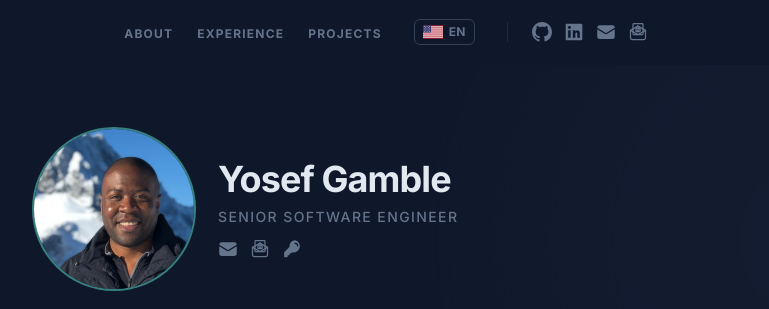
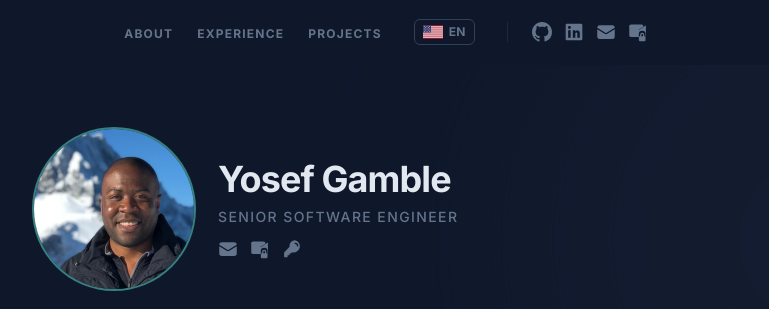
Before and after one commit to yegamble/portfolio, a Next.js app: page / in a window 1280 px wide. Shown: the top 309 px of the page, without its empty margins (254-1023 px from the left). Built offline with nearby package versions, Linux system fonts and the light colour scheme.

Commit message:
fix: redesign SecureEmailIcon as filled envelope with lock overlay in bottom-right

```diff
--- a/src/components/icons/index.tsx
+++ b/src/components/icons/index.tsx
@@ -50,18 +50,11 @@ export function EmailIcon({ className = 'h-5 w-5' }: IconProps) {
 
 export function SecureEmailIcon({ className = 'h-5 w-5' }: IconProps) {
   return (
-    <svg xmlns="http://www.w3.org/2000/svg" viewBox="0 0 24 24" fill="none" stroke="currentColor" strokeWidth="1.5" strokeLinecap="round" strokeLinejoin="round" className={className} aria-hidden="true">
-      {/* Open envelope — flap, body, bottom V */}
-      <path d="M21 10V19a2 2 0 01-2 2H5a2 2 0 01-2-2V10l9 5 9-5z" />
-      <path d="M3 10l9-5 9 5" />
-      {/* Letter paper peeking out */}
-      <rect x="6" y="2" width="12" height="13" rx="1" fill="none" />
-      {/* Lock on letter */}
-      <rect x="9.5" y="7.5" width="5" height="4" rx="0.75" />
-      <path d="M10.75 7.5V6.25a1.25 1.25 0 012.5 0V7.5" fill="none" />
-      {/* Checkmark inside lock */}
-      <path d="M11 9.75l0.75 0.75L13 9.25" fill="none" />
-    </svg>
+    <BaseIcon viewBox="0 0 24 24" className={className}>
+      <path d="M1.5 5.25a2.25 2.25 0 012.25-2.25h12.5a2.25 2.25 0 012.25 2.25v.56l-8.5 5.22L1.5 5.81V5.25z" />
+      <path d="M1.5 7.96v7.79a2.25 2.25 0 002.25 2.25H13v-3.5a4 4 0 018 0V18a2.25 2.25 0 00.5-1.42V5.25a2.25 2.25 0 00-.27-1.07L13.5 9.27a3 3 0 01-3 0L1.5 4.19" />
+      <path fillRule="evenodd" d="M17 13a2.5 2.5 0 00-2.5 2.5V17H14a1 1 0 00-1 1v4a1 1 0 001 1h6a1 1 0 001-1v-4a1 1 0 00-1-1h-.5v-1.5A2.5 2.5 0 0017 13zm-1 4v-1.5a1 1 0 112 0V17h-2z" clipRule="evenodd" />
+    </BaseIcon>
   );
 }
 
```
Also changed, not shown: 1 other file (tests, documents, lock files or other folders).
